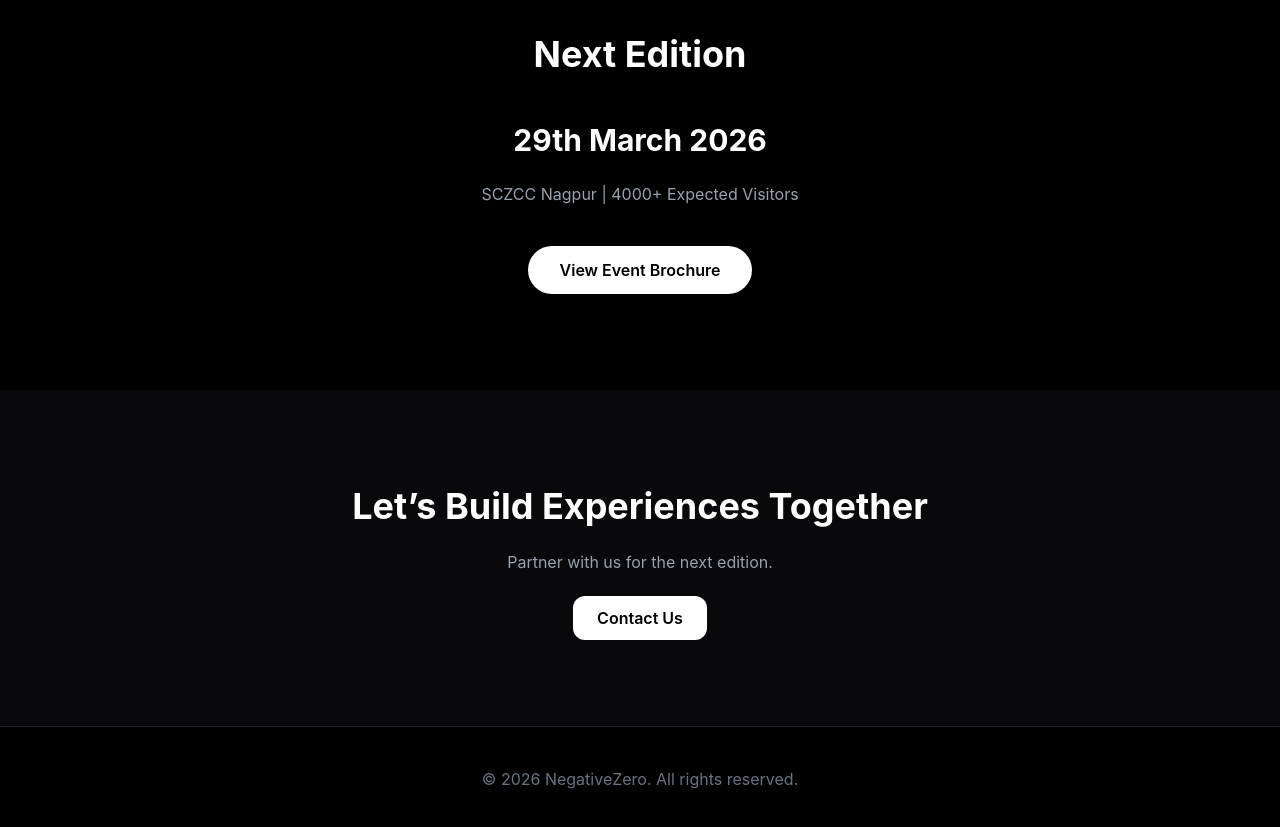
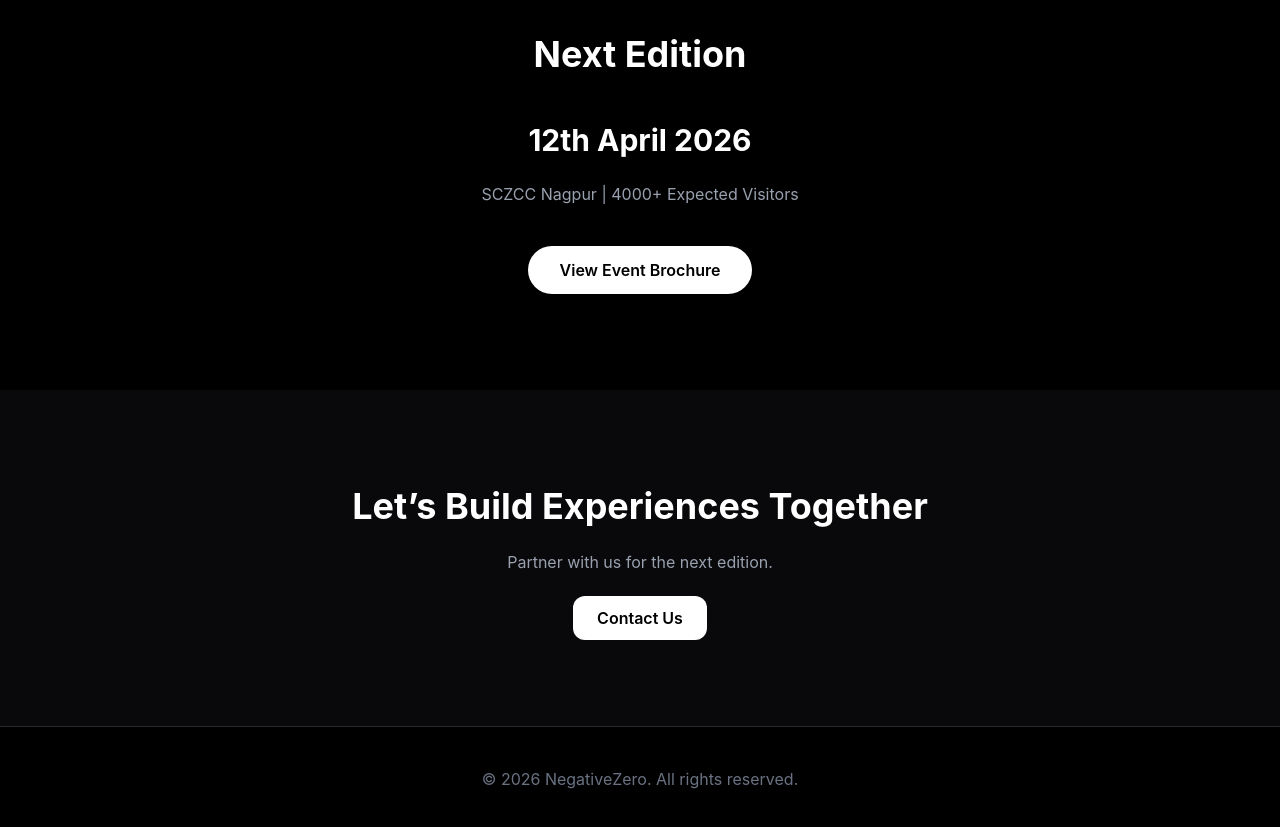
Before and after one commit to Namah0408/Negativezero, a React (Vite) app in the folder client/: page / in a window 1280 px wide. Shown: the part 3660-4487 px from the top of the page. Built offline with nearby package versions, Linux system fonts and the light colour scheme.

Commit message:
commit 4

```diff
--- a/client/src/components/sections/UpcomingEvent.jsx
+++ b/client/src/components/sections/UpcomingEvent.jsx
@@ -8,7 +8,7 @@ export default function UpcomingEvent() {
         <SectionHeading title="Next Edition" />
 
         <div className="text-center space-y-6">
-          <p className="text-3xl font-bold">29th March 2026</p>
+          <p className="text-3xl font-bold">12th April 2026</p>
           <p className="text-gray-400">
             SCZCC Nagpur | 4000+ Expected Visitors
           </p>
```
Also changed, not shown: 1 other file (tests, documents, lock files or other folders).
